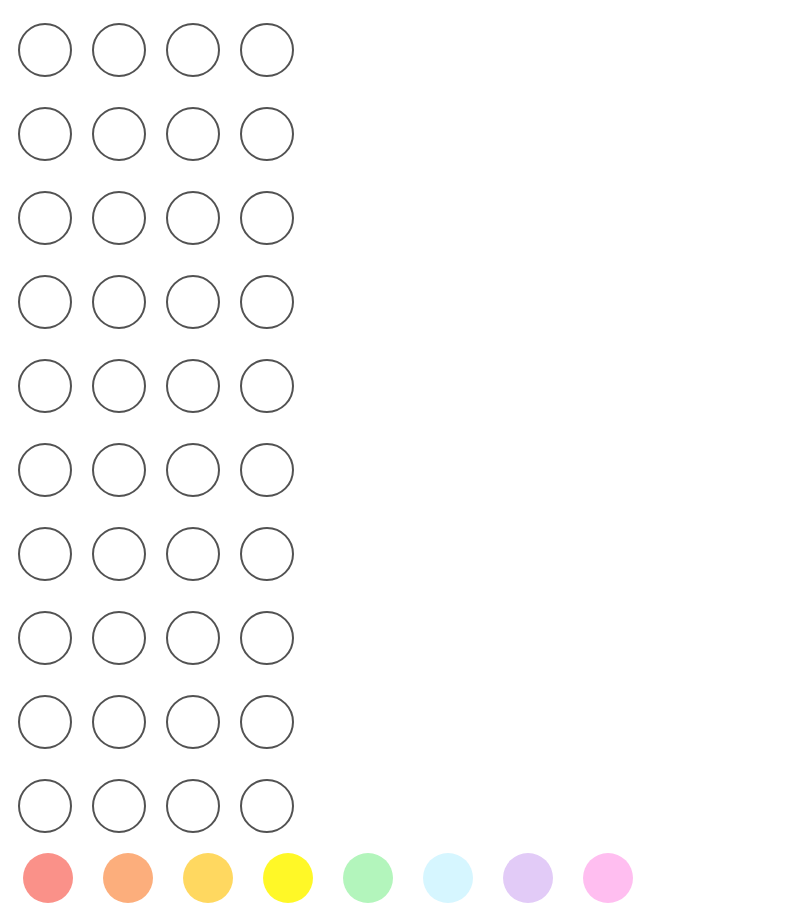
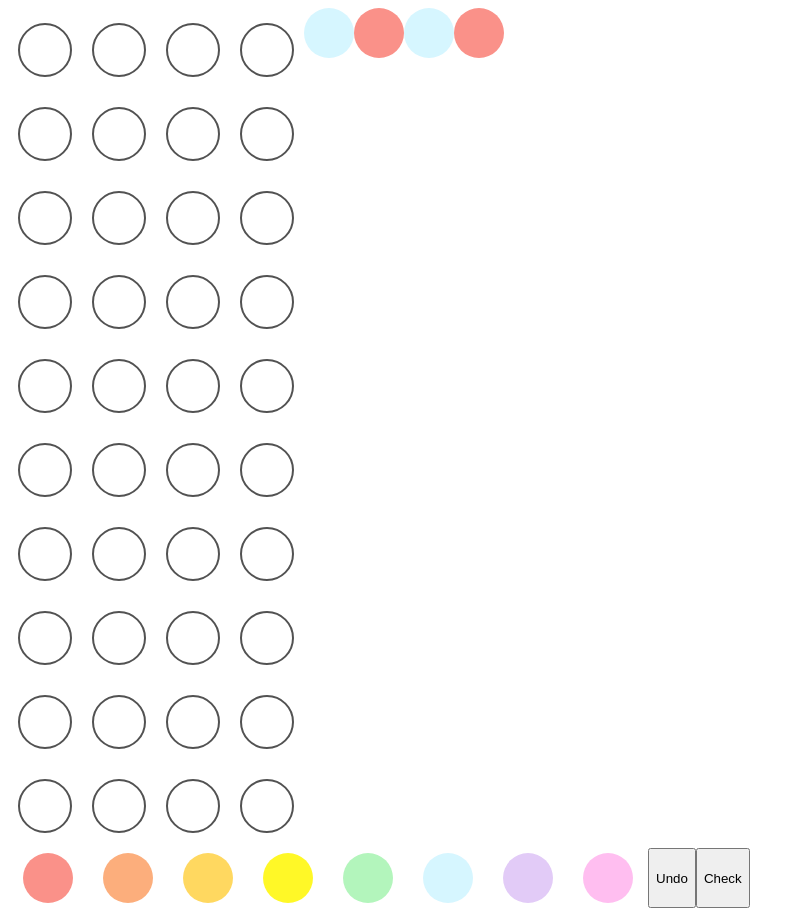
Before and after one commit to RosePatels/Mastermind, a Vue app: page / in a window 1280 px wide. Shown: the whole page, without its empty margins (0-795 px from the left). Built offline with nearby package versions, Linux system fonts and the light colour scheme.

Commit message:
Check rows to see if it matches secret code

```diff
--- a/src/components/Board.vue
+++ b/src/components/Board.vue
@@ -1,8 +1,13 @@
 <template>
     <div class="mastermind-board-container">
         <div v-for="(row, index) of boardStore.board" :key="index" class="row-container">
+            <!-- Code Pegs -->
             <div v-for="(colorCode, idx) of row" :key="`${index} ${idx}`">
                 <Peg :colorCode="colorCode" class="row-peg" />
+            </div>
+            <!-- Key Pegs -->
+            <div v-for="(colorCode, idx) of boardStore.keyPegBoard[index]" :key="`${index} ${idx}`">
+                <Peg :colorCode="colorCode" />
             </div>
         </div>
     </div>
@@ -10,6 +15,8 @@
         <div v-for="colorCode of boardStore.selectionPegs" :key="colorCode" class="selection-peg">
             <Peg :colorCode="colorCode" @click="selectPeg(colorCode)"/>
         </div>
+        <button>Undo</button>
+        <button @click="checkRow">Check</button>
     </div>
 </template>
 
@@ -28,7 +35,6 @@ const generateSecretCode = () => {
         boardStore.secretCode[i] = Object.keys(boardStore.colorMap)[getRandomIntInclusive(0, 7)];
     }
     console.log(boardStore.secretCode);
-    debugger;
 }
 
 //MDN Math.random();
@@ -44,12 +50,32 @@ const selectPeg = (colorCode) => {
 }
 
 const updateInsertPegLocation = () => {
-    if(boardStore.insertPegLocation.peg >= 3) {
-        boardStore.insertPegLocation.row -= 1;
-        boardStore.insertPegLocation.peg = 0;
-    } else {
+    if(boardStore.insertPegLocation.peg < 3) {
         boardStore.insertPegLocation.peg += 1;
     }
+}
+
+const checkRow = () => {
+    for(let i = 0; i < 4; i++) {
+        let current = boardStore.board[boardStore.insertPegLocation.row][i];
+        if(current === boardStore.secretCode[i]) {
+            //update keyPegBoard with green peg
+            boardStore.keyPegBoard[boardStore.keyPegLocation.row][boardStore.keyPegLocation.peg] = 'G';
+            boardStore.keyPegLocation.peg += 1;
+        } else if(boardStore.secretCode.includes(current)) {
+            //update keyPegBoard with yellow peg;
+            boardStore.keyPegBoard[boardStore.keyPegLocation.row][boardStore.keyPegLocation.peg] = 'LY';
+            boardStore.keyPegLocation.peg += 1;
+        }
+    }
+    updateNewRowLocation();
+}
+
+const updateNewRowLocation = () => {
+    boardStore.keyPegLocation.row -= 1;
+    boardStore.keyPegLocation.peg = 0;
+    boardStore.insertPegLocation.row -= 1;
+    boardStore.insertPegLocation.peg = 0;
 }
 
 </script>
--- a/src/store/BoardStore.js
+++ b/src/store/BoardStore.js
@@ -18,7 +18,25 @@ export const useBoardStore = defineStore('board', () => {
     ['W', 'W', 'W', 'W'],
   ]);
 
+  const keyPegBoard = ref([
+    ['B', 'R', 'B', 'R'],
+    ['W', 'W', 'W', 'W'],
+    ['W', 'W', 'W', 'W'],
+    ['W', 'W', 'W', 'W'],
+    ['W', 'W', 'W', 'W'],
+    ['W', 'W', 'W', 'W'],
+    ['W', 'W', 'W', 'W'],
+    ['W', 'W', 'W', 'W'],
+    ['W', 'W', 'W', 'W'],
+    ['W', 'W', 'W', 'W']
+  ]);
+
   const insertPegLocation = ref({
+    row: 9,
+    peg: 0
+  })
+
+  const keyPegLocation = ref({
     row: 9,
     peg: 0
   })
@@ -44,6 +62,8 @@ export const useBoardStore = defineStore('board', () => {
     board,
     insertPegLocation,
     secretCode,
-    colorMap
+    colorMap,
+    keyPegBoard,
+    keyPegLocation
   }
 })
```
